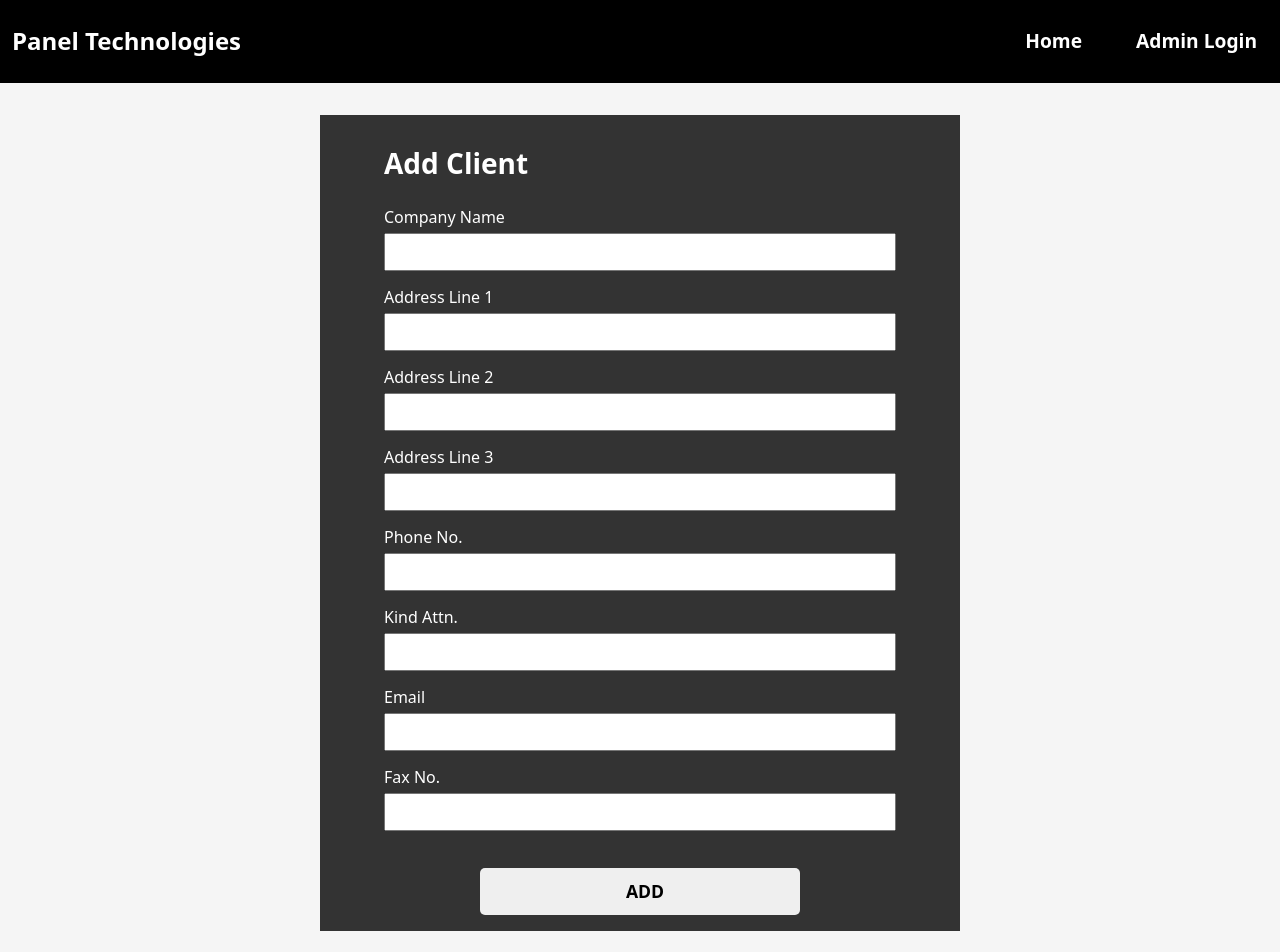
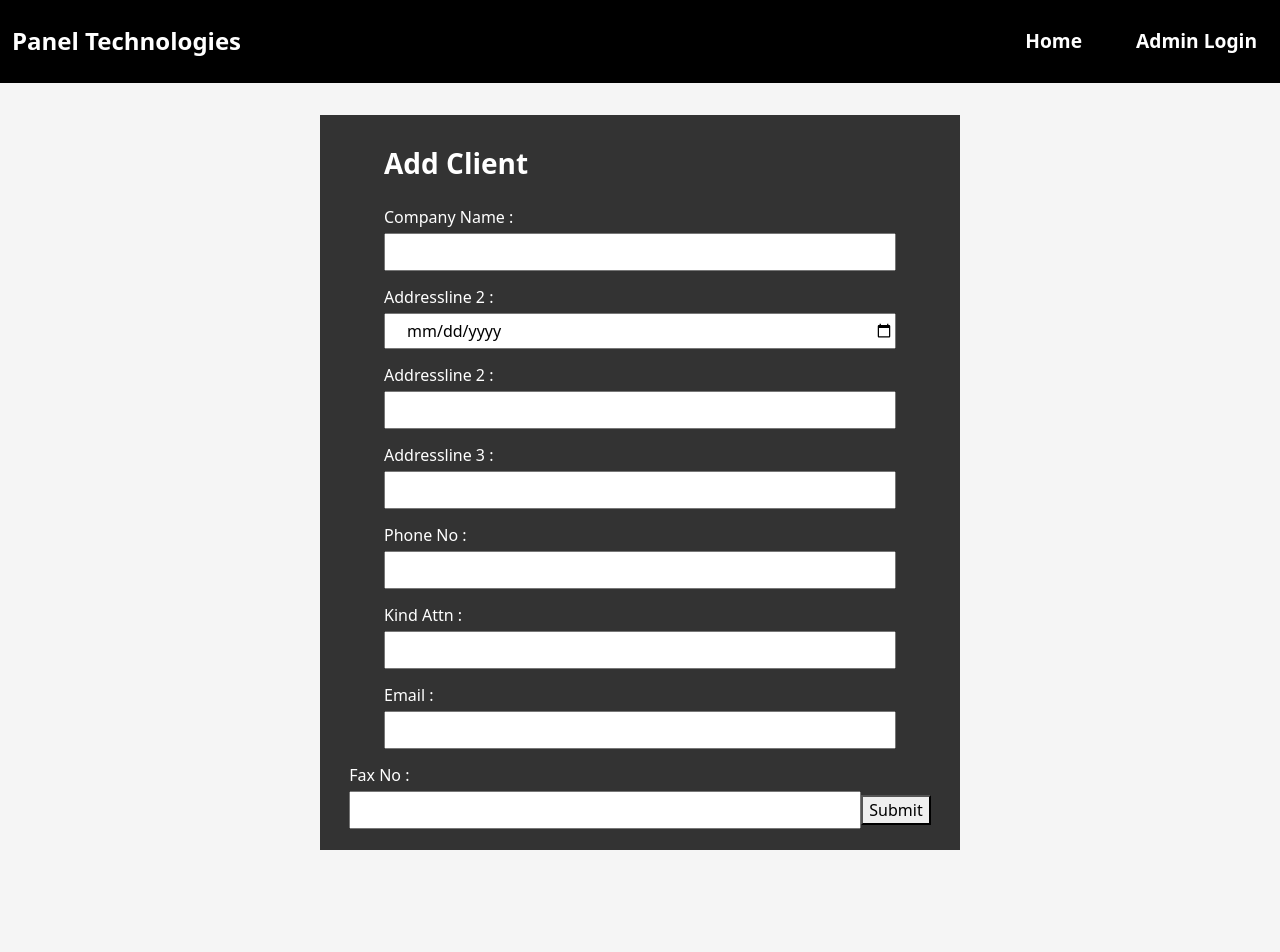
Before and after one commit to rushish/panelTech, a React (Vite) app: page /add-clients in a window 1280 px wide. Shown: the top 952 px of the page. After the commit the page ends 882 px from the top, so only its background shows below. Built offline with nearby package versions, Linux system fonts and the light colour scheme.

Commit message:
Manage Clients Tab Done

```diff
--- a/src/Forms/QuotationForm.jsx
+++ b/src/Forms/QuotationForm.jsx
@@ -1,7 +1,7 @@
 import React, { useState } from 'react';
 
 function Form() {
-    const [quotationData, setquotationData] = useState({
+    const [formData, setFormData] = useState({
         enquiryno: '',
         enquirydate: '',
         contactperson: '',
@@ -10,37 +10,37 @@ function Form() {
     });
 
     const handleChange = (event) => {
-        setquotationData({ ...quotationData, [event.target.name]: event.target.value });
+        setFormData({ ...formData, [event.target.name]: event.target.value });
     };
 
     const handleSubmit = (event) => {
         event.preventDefault();
-        const quotationquotationData = JSON.parse(localStorage.getItem('quotationquotationData')) || [];
-        quotationquotationData.push(quotationData);
-        localStorage.setItem('quotationquotationData', JSON.stringify(quotationquotationData));
+        const quotationFormData = JSON.parse(localStorage.getItem('quotationFormData')) || [];
+        quotationFormData.push(formData);
+        localStorage.setItem('quotationFormData', JSON.stringify(quotationFormData));
     };
 
     return (
         <form onSubmit={handleSubmit}>
             <label>
                 Customer Enquiry no.:
-                <input type="text" name="name" value={quotationData.name} onChange={handleChange} />
+                <input type="number" name='enquiryno' value={formData.enquiryno} onChange={handleChange} />
             </label>
             <label>
                 Enquiry Date:
-                <input type="date" name="email" value={quotationData.email} onChange={handleChange} />
+                <input type="date" name='enquirydate' value={formData.enquirydate} onChange={handleChange} />
             </label>
             <label>
                 Contact person:
-                <input type='text' name="message" value={quotationData.message} onChange={handleChange} />
+                <input type='text' name='contactperson' value={formData.contactperson} onChange={handleChange} />
             </label>
             <label>
                 Contact person Phone no.:
-                <input type='number' name="message" value={quotationData.message} onChange={handleChange} />
+                <input type="tel" name='contactpersonphone' value={formData.contactpersonphone} onChange={handleChange} />
             </label>
             <label>
                 Contact Person Email:
-                <input type='email' name="message" value={quotationData.message} onChange={handleChange} />
+                <input type="email" name='contactpersonemail' value={formData.contactpersonemail} onChange={handleChange} />
             </label>
             <button type="submit">Submit</button>
         </form>
--- a/src/Forms/QuotationTable.jsx
+++ b/src/Forms/QuotationTable.jsx
@@ -1,23 +1,21 @@
 import React from 'react';
 
 function Table() {
-    const formDataArray = JSON.parse(localStorage.getItem('quotationFormData')) || [];
+    const formDataArray = JSON.parse(localStorage.getItem('addClient')) || [];
 
     return (
         <table>
             <thead>
                 <tr>
-                    <th>Name</th>
-                    <th>Email</th>
-                    <th>Message</th>
+                    <th>Company Name</th>
+                    <th>Create Quotation</th>
                 </tr>
             </thead>
             <tbody>
-                {formDataArray.map((formData, index) => (
+                {formDataArray.map((quotationData, index) => (
                     <tr key={index}>
-                        <td>{quotationData.name}</td>
-                        <td>{quotationData.email}</td>
-                        <td>{quotationData.message}</td>
+                        <td>{quotationData.companyName}</td>
+                        <td className='button-wrap'><button className='create-quote'>Create Quotation</button></td>
                     </tr>
                 ))}
             </tbody>
--- a/src/Pages/AddClients.jsx
+++ b/src/Pages/AddClients.jsx
@@ -2,56 +2,66 @@ import "../assets/Styles/addclients.css"
 import { useState } from "react";
 
 const AddClients = () => {
-    const [companyName, setcompanyName] = useState('');
-    const [addressline1, setaddressline1] = useState('');
-    const [addressline2, setaddressline2] = useState('');
-    const [addressline3, setaddressline3] = useState('');
-    const [phoneNumber, setphoneNumber] = useState('');
-    const [kindattn, setkindattn] = useState('');
-    const [email, setemail] = useState('');
-    const [faxno, setfaxno] = useState('');
+    const [addClients, setFormData] = useState({
+        companyName: '',
+        addressline1: '',
+        addressline2: '',
+        addressline3: '',
+        phoneNumber: '',
+        kindattn: '',
+        email: '',
+        faxno: '',
+    });
+
+    const handleChange = (event) => {
+        setFormData({ ...addClients, [event.target.name]: event.target.value });
+    };
 
     const handleSubmit = (event) => {
         event.preventDefault();
-
-        const formData = {
-            companyName,
-            addressline1,
-            addressline2,
-            addressline3,
-            phoneNumber,
-            kindattn,
-            email,
-            faxno
-        };
-        formData.push({
-            companyName,
-            addressline1,
-            addressline2,
-            addressline3,
-            phoneNumber,
-            kindattn,
-            email,
-            faxno
-        });
-        localStorage.setItem('formData', JSON.stringify(formData));
+        const addClient = JSON.parse(localStorage.getItem('addClient')) || [];
+        addClient.push(addClients);
+        localStorage.setItem('addClient', JSON.stringify(addClient));
         window.location.href = "/"
-    }
-
+    };
 
     return (
         <div className="form-wrapper">
             <form onSubmit={handleSubmit} className="add-clients">
                 <h3 className="form-title">Add Client</h3>
-                <label>Company Name<br></br><input type="text" value={companyName} onChange={(event) => setcompanyName(event.target.value)} /></label><br />
-                <label>Address Line 1<br></br><input type="text" value={addressline1} onChange={(event) => setaddressline1(event.target.value)} /></label><br />
-                <label>Address Line 2<br></br><input type="text" value={addressline2} onChange={(event) => setaddressline2(event.target.value)} /></label><br />
-                <label>Address Line 3<br></br><input type="text" value={addressline3} onChange={(event) => setaddressline3(event.target.value)} /></label><br />
-                <label>Phone No.<br></br><input type="tel" value={phoneNumber} onChange={(event) => setphoneNumber(event.target.value)} /></label><br />
-                <label>Kind Attn.<br></br><input type="text" value={kindattn} onChange={(event) => setkindattn(event.target.value)} /></label><br />
-                <label>Email<br></br><input type="email" value={email} onChange={(event) => setemail(event.target.value)} /></label><br />
-                <label>Fax No.<br></br><input type="number" value={faxno} onChange={(event) => setfaxno(event.target.value)} /></label><br />
-                <input className="addcli-btn" type="submit" value="ADD" />
+                <label>
+                    Company Name :
+                    <input type="number" name='companyName' value={addClients.companyName} onChange={handleChange} />
+                </label>
+                <label>
+                    Addressline 2 :
+                    <input type="date" name='addressline1' value={addClients.addressline1} onChange={handleChange} />
+                </label>
+                <label>
+                    Addressline 2 :
+                    <input type='text' name='addressline2' value={addClients.addressline2} onChange={handleChange} />
+                </label>
+                <label>
+                    Addressline 3 :
+                    <input type="tel" name='addressline3' value={addClients.addressline3} onChange={handleChange} />
+                </label>
+                <label>
+                    Phone No :
+                    <input type="email" name='phoneNumber' value={addClients.phoneNumber} onChange={handleChange} />
+                </label>
+                <label>
+                    Kind Attn :
+                    <input type="email" name='kindattn' value={addClients.kindattn} onChange={handleChange} />
+                </label>
+                <label>
+                    Email :
+                    <input type="email" name='email' value={addClients.email} onChange={handleChange} />
+                </label>
+                <label>
+                    Fax No :
+                    <input type="email" name='faxno' value={addClients.faxno} onChange={handleChange} />
+                </label>
+                <button type="submit">Submit</button>
             </form>
         </div>
     );
--- a/src/Pages/CreateQuotation.jsx
+++ b/src/Pages/CreateQuotation.jsx
@@ -4,7 +4,7 @@ import Form from "../Forms/QuotationForm";
 function CreateQuotation() {
     return (
         <div>
-            <h2>Form</h2>
+            <h2>Create Quotation</h2>
             <Form />
         </div>
     );
--- a/src/Pages/ManageClients.jsx
+++ b/src/Pages/ManageClients.jsx
@@ -1,10 +1,11 @@
 import React from 'react';
 import Table from '../Forms/QuotationTable';
+import "../assets/Styles/manageclients.css"
 
 function ManageClients() {
     return (
-        <div>
-            <h2>Form Data</h2>
+        <div className='wrapper'>
+            <h2 className='title'>Manage Clients</h2>
             <Table />
         </div>
     );
--- a/src/assets/Styles/manageclients.css
+++ b/src/assets/Styles/manageclients.css
@@ -4,12 +4,22 @@ tfoot,
 th,
 thead,
 tr {
-    border: 1px solid black;
+    border: 1px solid #cecece;
+}
+
+table {
+    width: 100%;
 }
 
 td,
 th {
     padding: 10px;
+    width: 70%;
+}
+
+.wrapper {
+    width: 80%;
+    margin: 3rem auto;
 }
 
 input {
@@ -33,6 +43,26 @@ input {
     margin: 2rem auto;
 }
 
-.form-title {
-    text-align: left;
+.title {
+    text-align: left !important;
+    margin: 1rem auto;
 }
+
+.create-quote {
+    font-weight: 400;
+    background-color: #31D2F2;
+    border: none;
+    padding: 10px 15px;
+    margin: auto;
+    border-radius: 8px;
+    transition: 0.3s;
+}
+
+.create-quote:hover {
+    background-color: #24a5be;
+    transition: 0.3s;
+}
+
+.button-wrap {
+    text-align: center;
+}
```
